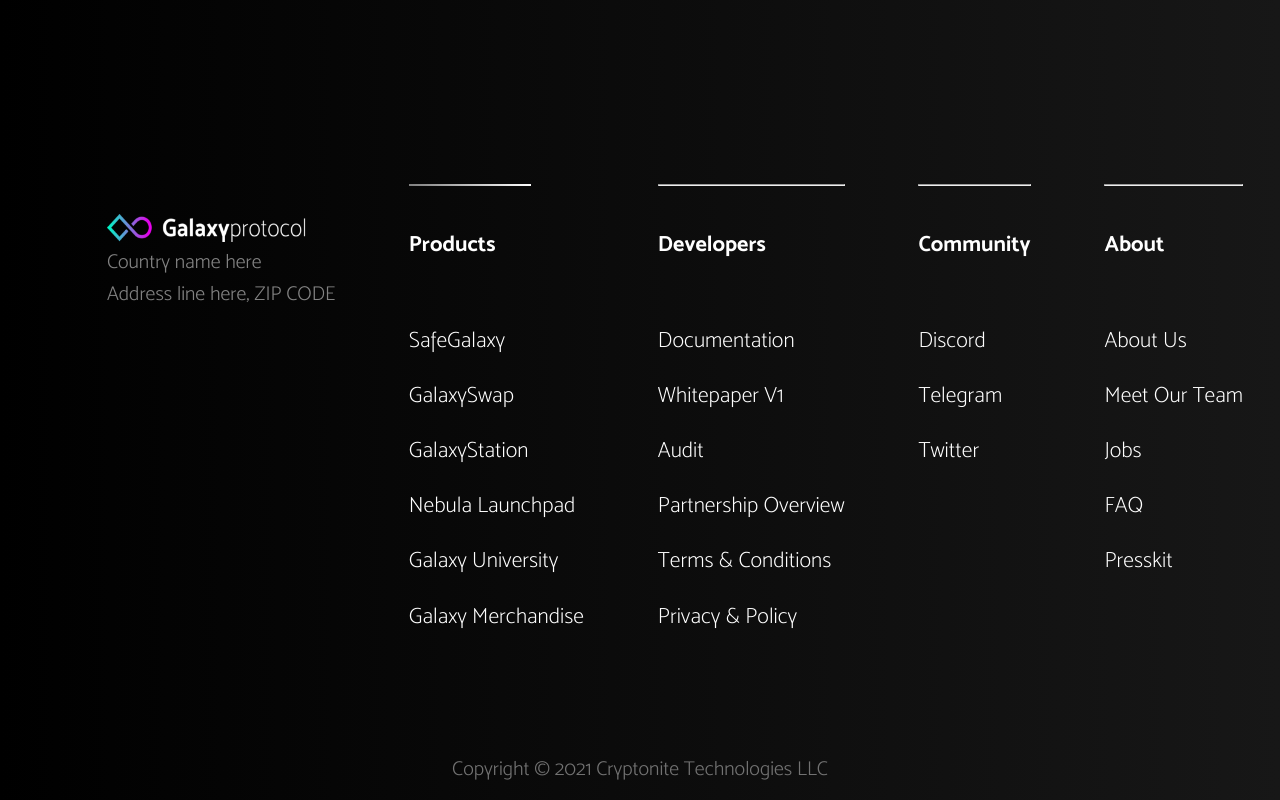
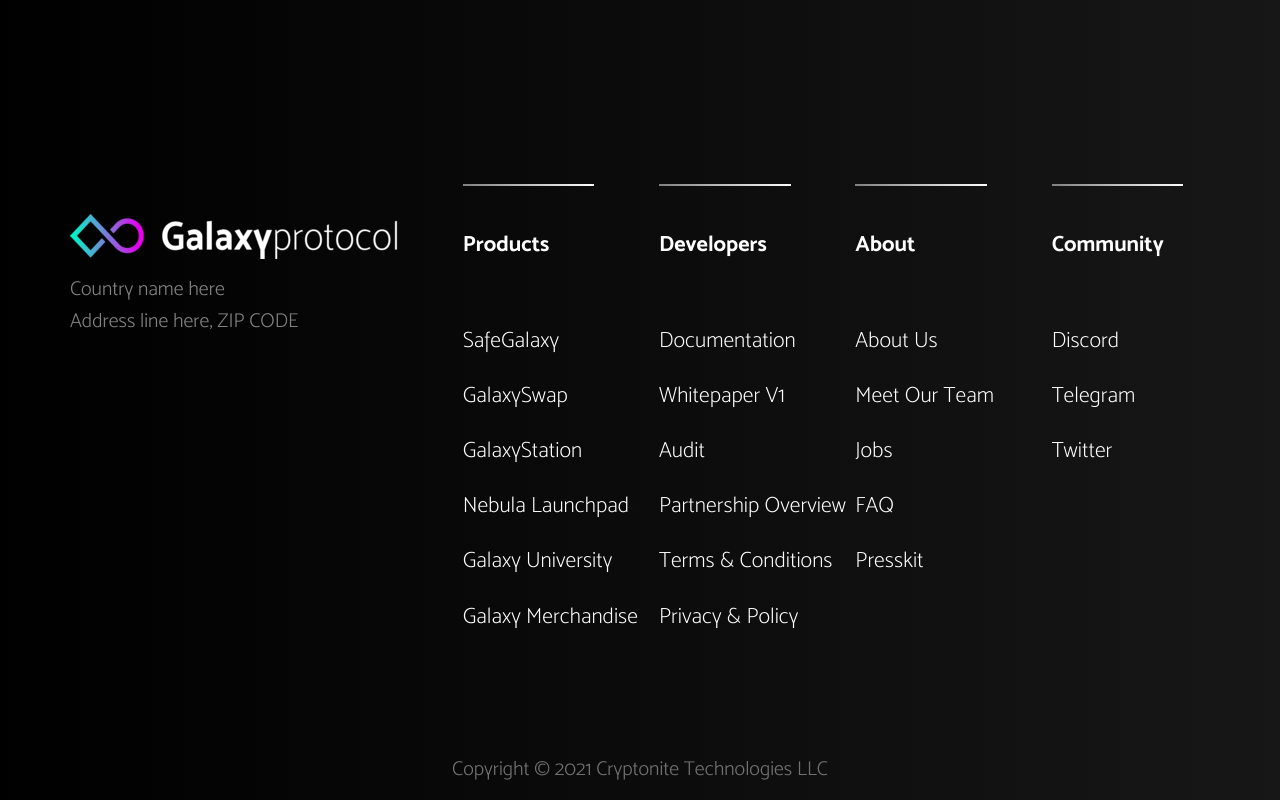
Before and after one commit to HustinKava/GalaxyProtocol, a React (Create React App) app: page / in a window 1280 px wide. Shown: the part 6096-6896 px from the top of the page. Built offline with nearby package versions, Linux system fonts and the light colour scheme.

Commit message:
fix footer

```diff
--- a/src/Components/Footer.js
+++ b/src/Components/Footer.js
@@ -1,4 +1,5 @@
 import React from 'react';
+import Grid from '@material-ui/core/Grid';
 import { NavLink } from 'react-router-dom';
 import { HashLink as Link } from 'react-router-hash-link';
 import Logo from '../Assets/logo-white_1_25.png';
@@ -8,14 +9,17 @@
   return (
     <div>
       <ScrollIntoView>
-        <div className="footerSectionContainer">
+        <Grid container spacing={1} className="footerSectionContainer">
           {/* Footer company logo and name */}
-          <div>
+          <Grid item xs={12} sm={12} md={12} lg={4}>
+            <div className='footerLogoAndAddress'>
               <img src={Logo} alt="Logo" className="footerLogo" />
               <p className="footerAddress">Country name here </p>
               <p className="footerAddress">Address line here, ZIP CODE</p>
             </div>
+          </Grid>
 
+          <Grid item xs={12} sm={3} md={3} lg={2} >
             {/* Footer items */}
             <div className="footer-column">
               <hr className="footer-column__divider" />
@@ -39,9 +43,11 @@
                 <p className="footer-column__text">Galaxy Merchandise</p>
               </Link>
             </div>
+          </Grid>
 
+          <Grid item xs={12} sm={3} md={3} lg={2} >
             <div className="footer-column">
-            <hr />
+              <hr className="footer-column__divider"/>
               <p className="footer-column__heading">Developers</p>
               <NavLink to="/documentation" className="footer-column__link">
                 <p className="footer-column__text">Documentation</p>
@@ -62,23 +68,11 @@
               <p className="footer-column__text">Privacy & Policy</p>
               {/* </NavLink> */}
             </div>
+          </Grid>
 
+          <Grid item xs={12} sm={3} md={3} lg={2} >
             <div className="footer-column">
-            <hr />
-            <p className="footer-column__heading">Community</p>
-            <Link to="/#footerDiscord" className="footer-column__link">
-              <p className="footer-column__text">Discord</p>
-            </Link>
-            <Link to="/#footerTelegram" className="footer-column__link">
-              <p className="footer-column__text">Telegram</p>
-            </Link>
-            {/* <Link to='/footerTwitter' className='footLinks'> */}
-            <p className="footer-column__text">Twitter</p>
-            {/* </Link> */}
-          </div>
-
-          <div className="footer-column">
-            <hr />
+              <hr className="footer-column__divider"/>
               <p className="footer-column__heading">About</p>
               {/* <NavLink to='/aboutus' className='footLinks'> */}
               <p className="footer-column__text">About Us</p>
@@ -96,7 +90,26 @@
               <p className="footer-column__text">Presskit</p>
               {/* </NavLink> */}
             </div>
+          </Grid>
+
+          <Grid item xs={12} sm={3} md={3} lg={2} >
+            <div className="footer-column">
+              <hr className="footer-column__divider"/>
+              <p className="footer-column__heading">Community</p>
+              <Link to="/#footerDiscord" className="footer-column__link">
+                <p className="footer-column__text">Discord</p>
+              </Link>
+              <Link to="/#footerTelegram" className="footer-column__link">
+                <p className="footer-column__text">Telegram</p>
+              </Link>
+              {/* <Link to='/footerTwitter' className='footLinks'> */}
+              <p className="footer-column__text">Twitter</p>
+              {/* </Link> */}
             </div>
+          </Grid>
+
+
+        </Grid>
       </ScrollIntoView>
       <p className="footer-copyright">
         Copyright © {new Date().getFullYear()} Cryptonite Technologies LLC
--- a/src/sass/layout/_footer.scss
+++ b/src/sass/layout/_footer.scss
@@ -1,13 +1,64 @@
 .footerSectionContainer {
   padding-left: 7rem;
+  padding-right: 4rem;
   display: flex;
   justify-content: space-around;
+
+  @include respond(ipad-pro) {
+    display: unset;
+    padding-left: 2rem;
+  }
+}
+
+.footerLogoAndAddress {
+
+  @include respond(ipad-pro) {
+    padding-left: 6rem;
+    padding-bottom: 2rem;
+  }
+
+  @include respond(ipad) {
+    padding-left: 3rem;
+    padding-bottom: 2rem;
+  }
+
+  @include respond(galaxy-fold) {
+    padding-left: 1rem;
+  }
 }
 
 .footerLogo {
+  height: 100%;
   width: auto;
   padding-top: 3rem;
-  max-width: 20rem;
+  padding-bottom: 1rem;
+
+
+  @include respond(ipad-pro) {
+    height: auto;
+    width: 30%;
+  }
+
+  @include respond(ipad) {
+    height: auto;
+    width: 35%;
+  }
+
+  @include respond(surface-duo) {
+    height: auto;
+    width: 50%;
+  }
+
+  @include respond(iphone-x) {
+    height: auto;
+    width: 70%;
+  }
+
+  @include respond(galaxy-fold) {
+    height: auto;
+    width: 60%;
+  }
+
 }
 
 .footerAddress {
@@ -15,22 +66,59 @@
   font-size: $font-size-20;
   opacity: 0.5;
 
-  @include respond(surface-duo) {
-    font-size: 1.7rem;
+  @include respond(iphone-x) {
+    font-size: 2.8rem;
   }
 }
 
 .footer-column {
+
+  @include respond(ipad-pro) {
+    padding-left: 6rem;
+  }
+
+  @include respond(ipad) {
+    padding-left: 3rem;
+  }
+
+  @include respond(galaxy-fold) {
+    padding-left: 1rem;
+  }
+
   &__divider {
     width: 70%;
     margin-left: 0;
     border: 0;
-    height: 2px;
+    height: 0.2rem;
     background-image: linear-gradient(
       270deg,
       $color-white 0%,
       $color-grey-light-2 100%
     );
+
+    @include respond(ipad-pro) {
+      width: 85%;
+    }
+
+    @include respond(ipad) {
+      width: 95%;
+    }
+
+    @include respond(surface-duo) {
+      width: 35%;
+    }
+
+    @include respond(iphone-x) {
+      width: 47%;
+    }
+
+    @include respond(galaxy-s5) {
+      width: 50%;
+    }
+
+    @include respond(iphone-5) {
+      width: 45%;
+    }
   }
 
   &__heading {
@@ -40,10 +128,20 @@
     padding-bottom: 6rem;
     padding-top: 4rem;
 
+    @include respond(ipad-pro) {
+      padding-top: 3rem;
+      padding-bottom: 3rem;
+    }
+
     @include respond(surface-duo) {
       padding-top: 3rem;
       padding-bottom: 3rem;
       font-size: 2.2rem;
+    }
+
+    @include respond(iphone-x) {
+      padding-bottom: 2rem;
+      font-size: 3.4rem;
     }
   }
 
@@ -53,8 +151,8 @@
     font-size: 2.2rem;
     padding-bottom: 2rem;
 
-    @include respond(surface-duo) {
-      font-size: 2rem;
+    @include respond(iphone-x) {
+      font-size: 3rem;
     }
   }
 
@@ -72,8 +170,4 @@
   margin-bottom: 0;
   margin-top: 10rem;
   padding-bottom: 1.5rem;
-
-  @include respond(surface-duo) {
-    font-size: 1.5rem;
-  }
 }
```
Lines whose indentation alone changed are shown as unchanged.
